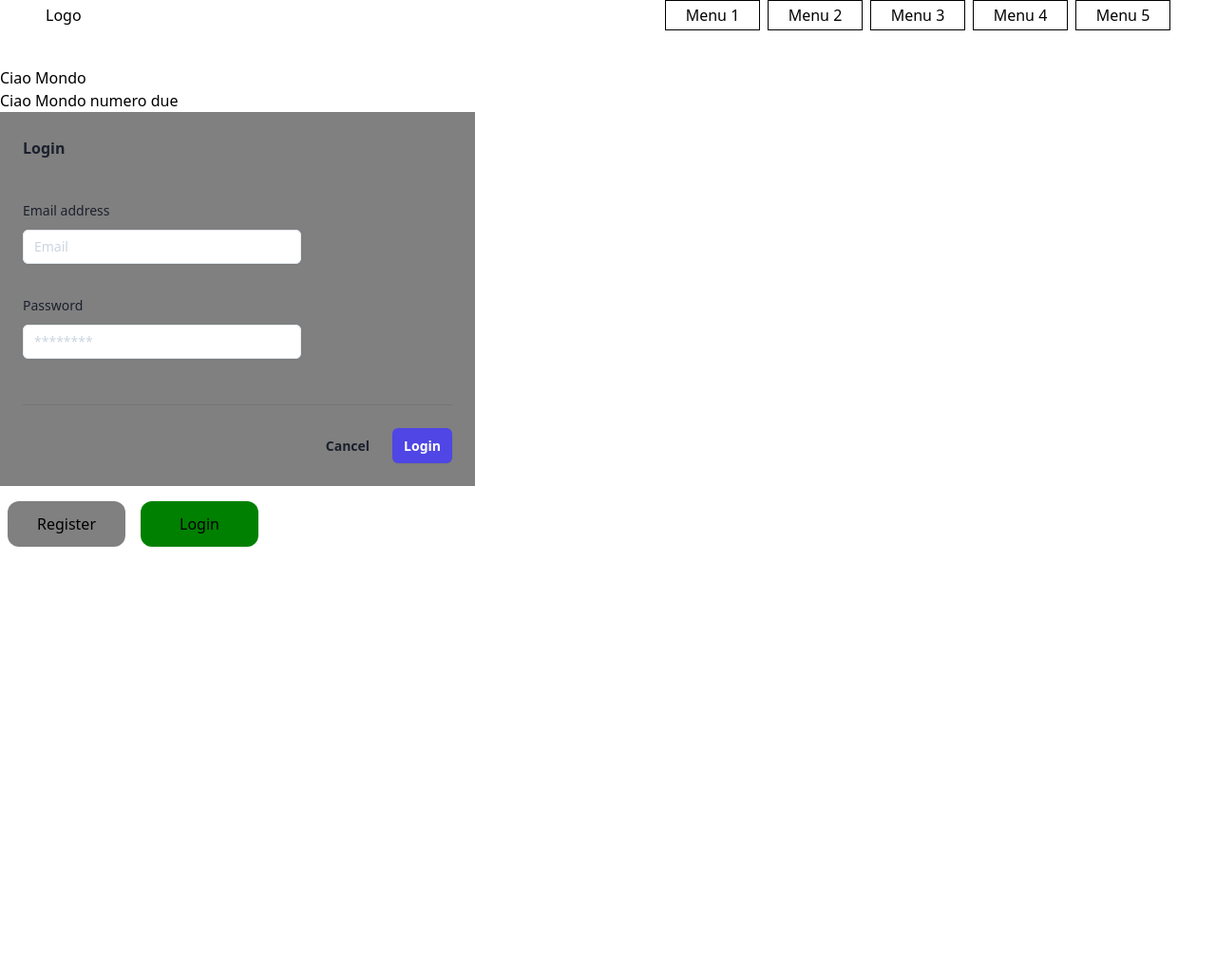
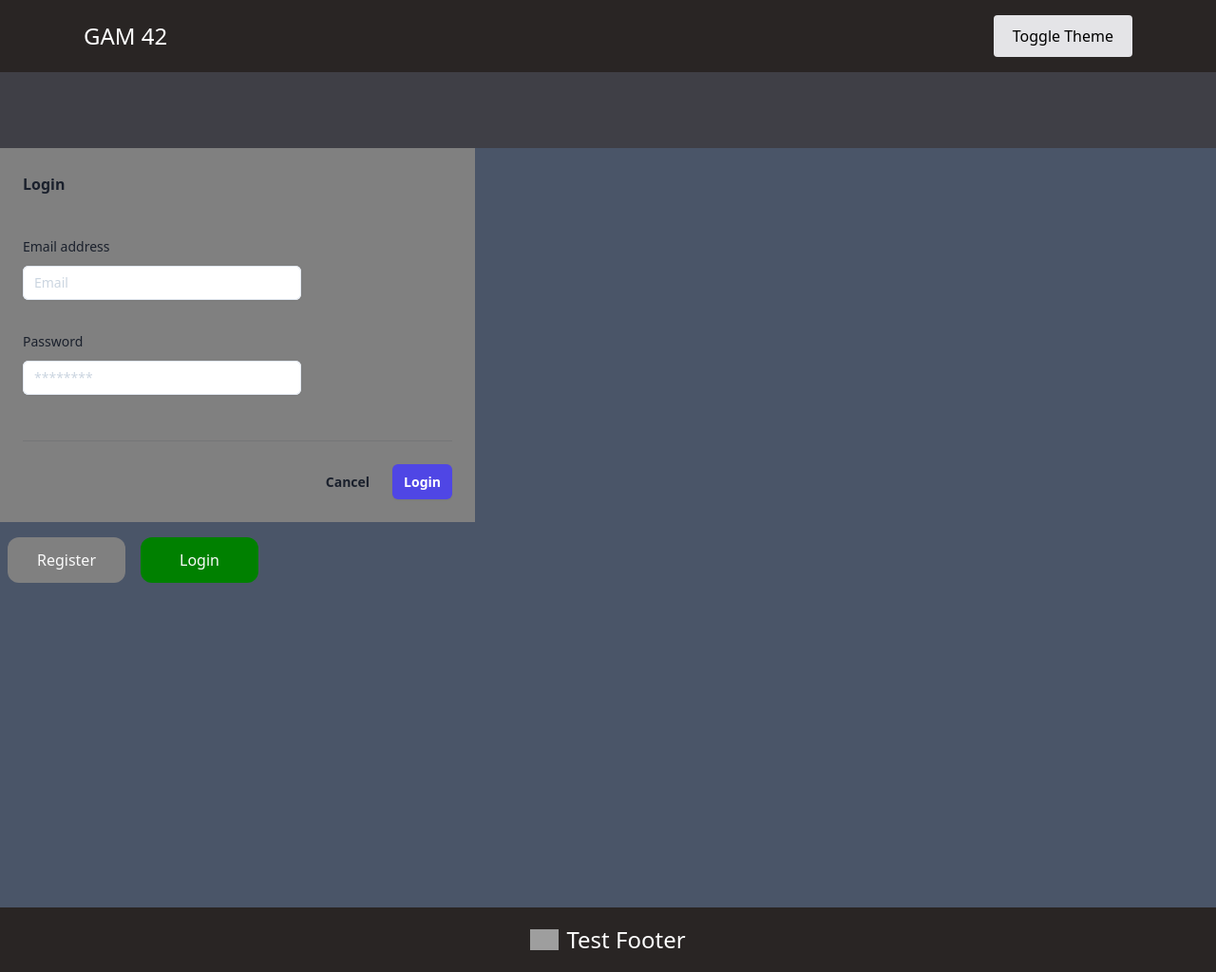
Before and after one commit to gruppoastrofilimessier42/website, a Next.js app: page / in a window 1280 px wide. Shown: the whole page at 95% size. Before the commit the page ends 800 px from the top, so only its background shows below. Built offline with nearby package versions, Linux system fonts and the light colour scheme; no server answers; grey boxes are pictures that could not be loaded.

Commit message:
feat: create base logic to manage dark/light mode

```diff
--- /dev/null
+++ b/src/components/buttons/ThemeToggleButton.tsx
@@ -0,0 +1,21 @@
+import MyThemeContext from '@/stores/global/themeContext';
+import { useContext } from 'react'
+
+export default function ToggleThemeButton() {
+  const themeCtx: { isDarkMode?: boolean; toggleThemeHandler: () => void } = useContext(MyThemeContext)
+
+  function toggleThemeHandler(): void {
+    themeCtx.toggleThemeHandler()
+  }
+  return (
+    <>
+      <button
+        type="button"
+        className="py-1 sm:py-2.5 px-2 sm:px-5 mr-2 bg-zinc-800 text-white dark:bg-zinc-200 dark:text-black rounded"
+        onClick={toggleThemeHandler}
+      >
+        Toggle Theme
+      </button>
+    </>
+  )
+}
--- /dev/null
+++ b/src/components/layouts/Footer.tsx
@@ -0,0 +1,14 @@
+import Image from 'next/image'
+
+export default function Footer() {
+  return (
+    <>
+      <div className="flex justify-center bg-stone-200 dark:bg-stone-800 px-2 md:px-20 items-center backdrop-blur-sm w-full py-4">
+        <a className="flex items-center" href="https://hmousavi.dev" target="blank">
+          <Image className="dark:white-filter" src="/portfolio.png" alt="GitHub Logo" width={30} height={30} />
+          <h1 className="text-black sm:text-2xl ml-2 dark:text-white"> Test Footer</h1>
+        </a>
+      </div>
+    </>
+  )
+}
--- /dev/null
+++ b/src/components/layouts/Header.tsx
@@ -0,0 +1,22 @@
+import Image from 'next/image'
+import ToggleThemeButton from '../buttons/ThemeToggleButton'
+
+export default function Header() {
+
+  return (
+    <>
+      <div className="flex justify-between bg-stone-200 dark:bg-stone-800 px-2 md:px-20 items-center backdrop-blur-sm w-full py-4">
+        <div>
+          <a
+            className="flex items-center"
+            href="https://github.com/hossein13m/nextjs-tailwind-dark-theme"
+            target="blank"
+          >
+            <h1 className="text-black sm:text-2xl ml-2 dark:text-white">GAM 42</h1>
+          </a>
+        </div>
+        <ToggleThemeButton />
+      </div>
+    </>
+  )
+}
--- /dev/null
+++ b/src/components/layouts/MainLayout.tsx
@@ -0,0 +1,18 @@
+import Footer from "./Footer";
+import Header from "./Header";
+
+export default function MainLayout({ children }: any) {
+  return (
+    <>
+      <div className="flex flex-col min-h-screen items-stretch">
+        <Header />
+        <div className="flex-grow bg-zinc-100 dark:bg-zinc-700 text-black dark:text-zinc-50">
+          <main className="flex-shrink-0 flex items-center justify-center mt-20">{children}</main>
+        </div>
+        <div className="flex-shrink-0">
+          <Footer />
+        </div>
+      </div>
+    </>
+  )
+}
--- a/src/pages/_app.tsx
+++ b/src/pages/_app.tsx
@@ -8,6 +8,9 @@ import FormComponent from '@/components/form/FormComponent';
 import auth, {withEmailAndPassword} from '@/utils/firebase/queries/auth'
 import { getAuth } from 'firebase/auth';
 import { set } from 'zod';
+import { MyThemeContextProvider } from '@/stores/global/themeContext';
+import ThemeToggleButton from '@/components/buttons/ThemeToggleButton';
+import MainLayout from '@/components/layouts/MainLayout';
 
 const MyApp = () => {
 
@@ -63,12 +66,22 @@ const MyApp = () => {
     console.log(register)
   }, [register])
 
+  const changeTheme = () => {
+    if(document.documentElement.classList.contains('dark')) {
+    document.documentElement.classList.add('light')
+    document.documentElement.classList.remove('dark')
+    } else {
+    document.documentElement.classList.add('dark')
+    document.documentElement.classList.remove('light')
+    }
+  }
+
 
   return (
-    <div style={{ width: '100vw', height: '100vh', justifyContent: 'center', alignItems: 'center' }}>
-      <Header />
-      <p>Ciao Mondo</p>
-      <p>Ciao Mondo numero due</p>
+    <MyThemeContextProvider>
+      <MainLayout>
+
+        <div style={{ width: '100vw', height: '100vh', justifyContent: 'center', alignItems: 'center' }} className=' dark:bg-gray-700 bg-gray-200'>
           <div style={{ maxWidth: 500, maxHeight: 800, backgroundColor: 'grey', padding: 24 }}>
             {register && <FormComponent onSubmit={createUserz} formType="signup" />}
             {!register && <FormComponent onSubmit={login} formType="login" />}
@@ -121,6 +134,8 @@ const MyApp = () => {
           </div>}
           <div>{users.map((user) => user.fullName)}</div>
         </div>
+      </MainLayout>
+    </MyThemeContextProvider>
   )
 };
 
--- /dev/null
+++ b/src/stores/global/themeContext.tsx
@@ -0,0 +1,56 @@
+import { createContext, ReactElement, useEffect, useState } from 'react'
+
+const MyThemeContext = createContext({
+  isDarkTheme: true,
+  toggleThemeHandler: () => {},
+})
+
+interface ThemePropsInterface {
+  children?: JSX.Element | JSX.Element[]
+}
+
+export function MyThemeContextProvider(props: ThemePropsInterface): ReactElement {
+  const [isDarkTheme, setIsDarkTheme] = useState(true)
+  useEffect(() => initialThemeHandler())
+
+  function isLocalStorageEmpty(): boolean {
+    return !localStorage.getItem('isDarkTheme')
+  }
+
+  function initialThemeHandler(): void {
+    if (isLocalStorageEmpty()) {
+      localStorage.setItem('isDarkTheme', `true`)
+      document!.querySelector('body')!.classList.add('dark')
+      setIsDarkTheme(true)
+    } else {
+      const darkTheme: boolean = JSON.parse(localStorage.getItem('isDarkTheme')!)
+      isDarkTheme && document!.querySelector('body')!.classList.add('dark')
+      setIsDarkTheme(() => {
+        return darkTheme
+      })
+    }
+  }
+
+  function toggleThemeHandler(): void {
+    const darkTheme: boolean = JSON.parse(localStorage.getItem('isDarkTheme')!)
+    setIsDarkTheme(!darkTheme)
+    toggleDarkClassToBody()
+    setValueToLocalStorage()
+  }
+
+  function toggleDarkClassToBody(): void {
+    document!.querySelector('body')!.classList.toggle('dark')
+  }
+
+  function setValueToLocalStorage(): void {
+    localStorage.setItem('isDarkTheme', `${!isDarkTheme}`)
+  }
+
+  return (
+    <MyThemeContext.Provider value={{ isDarkTheme: true, toggleThemeHandler }}>
+      {props.children}
+    </MyThemeContext.Provider>
+  )
+}
+
+export default MyThemeContext
--- a/src/utils/firebase/firebaseConfig.ts
+++ b/src/utils/firebase/firebaseConfig.ts
@@ -9,5 +9,3 @@ export const firebaseConfig = {
   appId: process.env.NEXT_PUBLIC_FIREBASE_APP_ID,
   measurementId: 'G-L2XKPPBV2W',
 }
-
-console.log('firebaseConfig :>> ', firebaseConfig);
--- a/tailwind.config.js
+++ b/tailwind.config.js
@@ -1,6 +1,7 @@
 /** @type {import('tailwindcss').Config} */
 module.exports = {
   content: ['./src/**/*.{js,ts,jsx,tsx}'],
+  darkMode: 'class',
   theme: {
     fontSize: {
       xs: '0.75rem',
```
Lines whose indentation alone changed are shown as unchanged.
